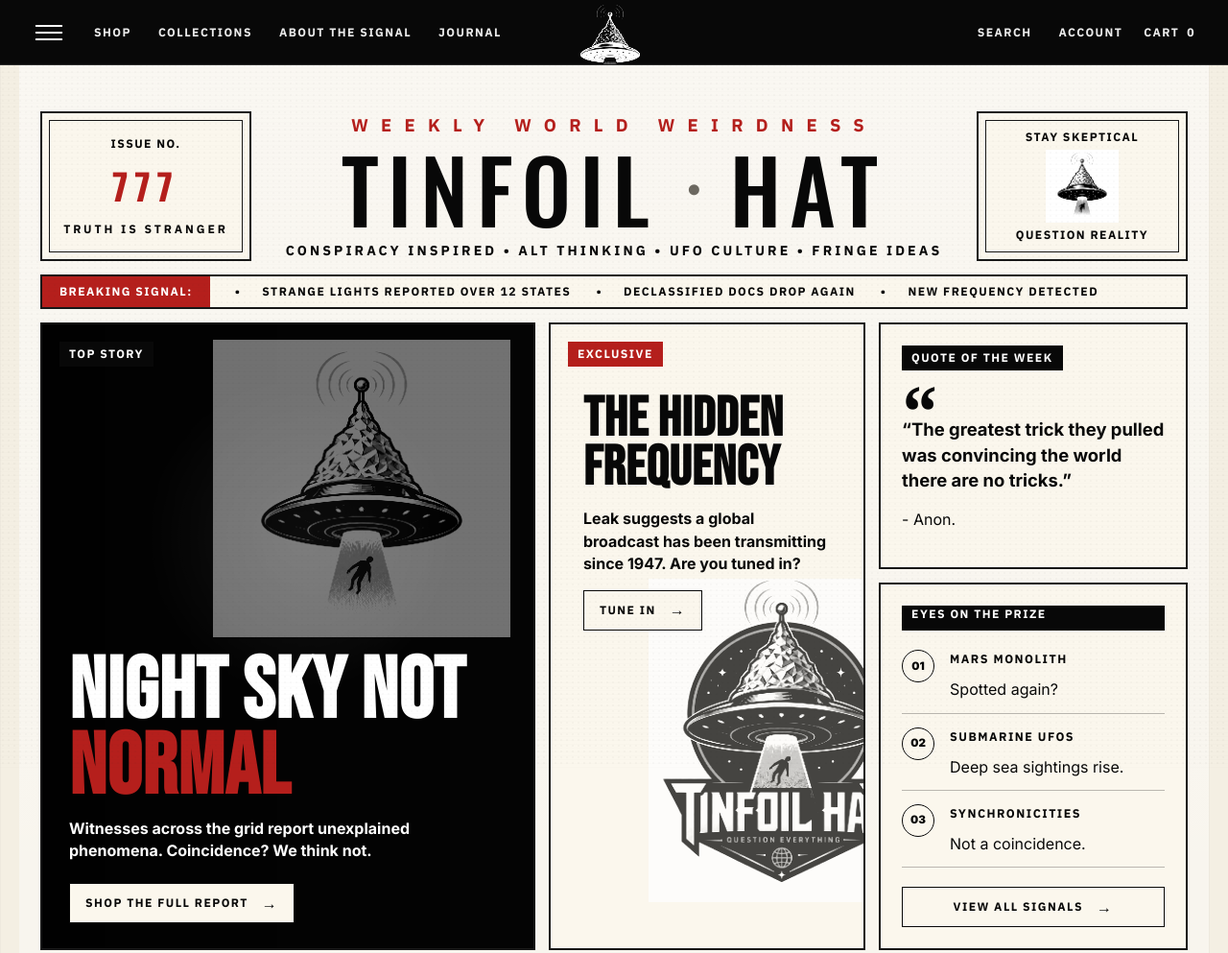
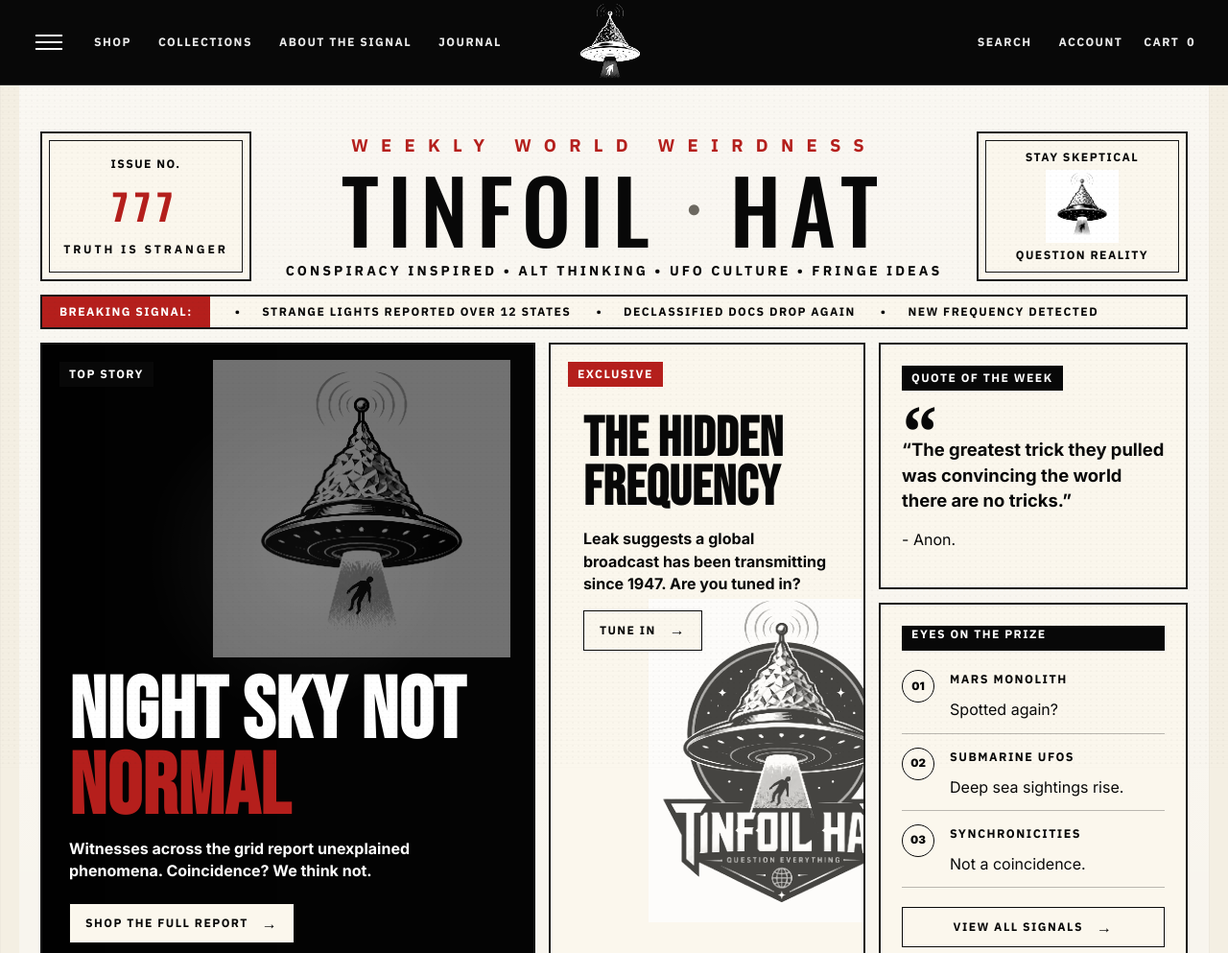
Before and after one commit to effittdan/tinfoil-design, a plain HTML site: page index.html in a window 1280 px wide. Shown: the top 993 px of the page at 96% size. Drawn offline with nearby package versions, Linux system fonts and the light colour scheme; no server answers.

Commit message:
Square header brand mark frame

```diff
--- a/styles.css
+++ b/styles.css
@@ -114,7 +114,7 @@ input {
   display: grid;
   place-items: center;
   width: 88px;
-  height: 66px;
+  height: 88px;
   overflow: hidden;
 }
 
```
